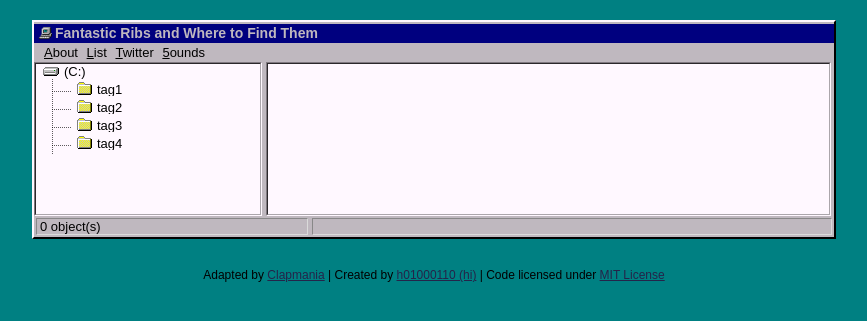
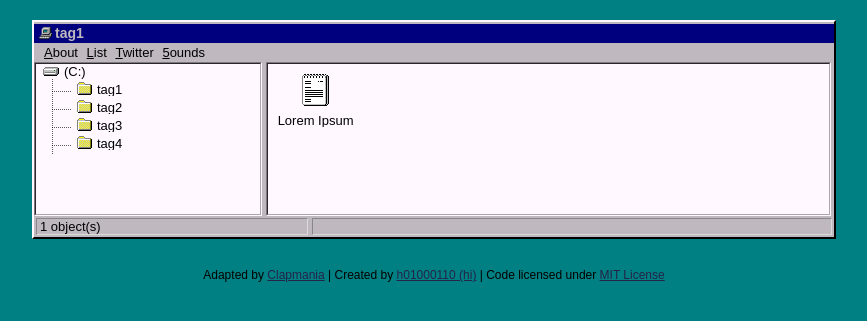
Before and after one commit to clapmania/clapmania.github.io, a Jekyll site: the page built from tags/tag1.html, in a window 1280 px wide. Shown: the top 321 px of the page, without its empty margins (206-1073 px from the left). Built offline with Jekyll 4.4.1, drawn with Linux system fonts in a browser that asks for light colours.

Commit message:
Update tag1.html

```diff
--- a/tags/tag1.html
+++ b/tags/tag1.html
@@ -1,5 +1,5 @@
 ---
 layout: tag
-tag: Fantastic Ribs and Where to Find Them
+tag: tag1
 permalink: /tag/tag1/
 ---
```
